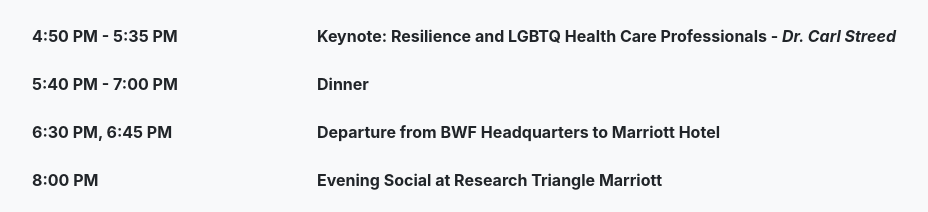
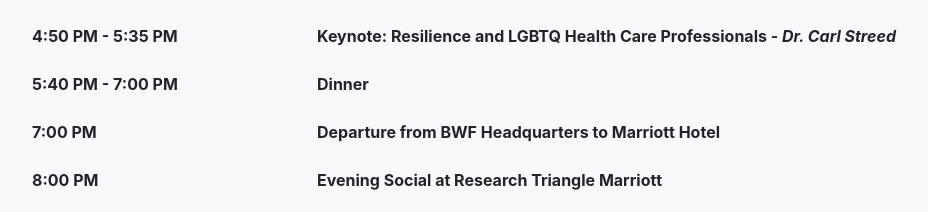
Before and after one commit to physicianscientists/diversitysummit, a website with bundled scripts: page index.html in a window 1280 px wide. Shown: the part 2589-2801 px from the top of the page, without its empty margins (53-981 px from the left). Built offline with nearby package versions, Linux system fonts and the light colour scheme.

Commit message:
Update index.html

```diff
--- a/index.html
+++ b/index.html
@@ -169,7 +169,7 @@
 			</div>
 			<div class="row" align="left">
 				<br><br>
-				<div class="col-xs-3 col-sm-3 col-md-3 col-xlg-3"><strong>6:30 PM, 6:45 PM</strong></div>
+				<div class="col-xs-3 col-sm-3 col-md-3 col-xlg-3"><strong>7:00 PM</strong></div>
 				<div class="col-xs-9 col-sm-9 col-md-9 col-xlg-9"><strong>Departure from BWF Headquarters to Marriott Hotel</strong></div>
 			</div>
 			<div class="row" align="left">
```
